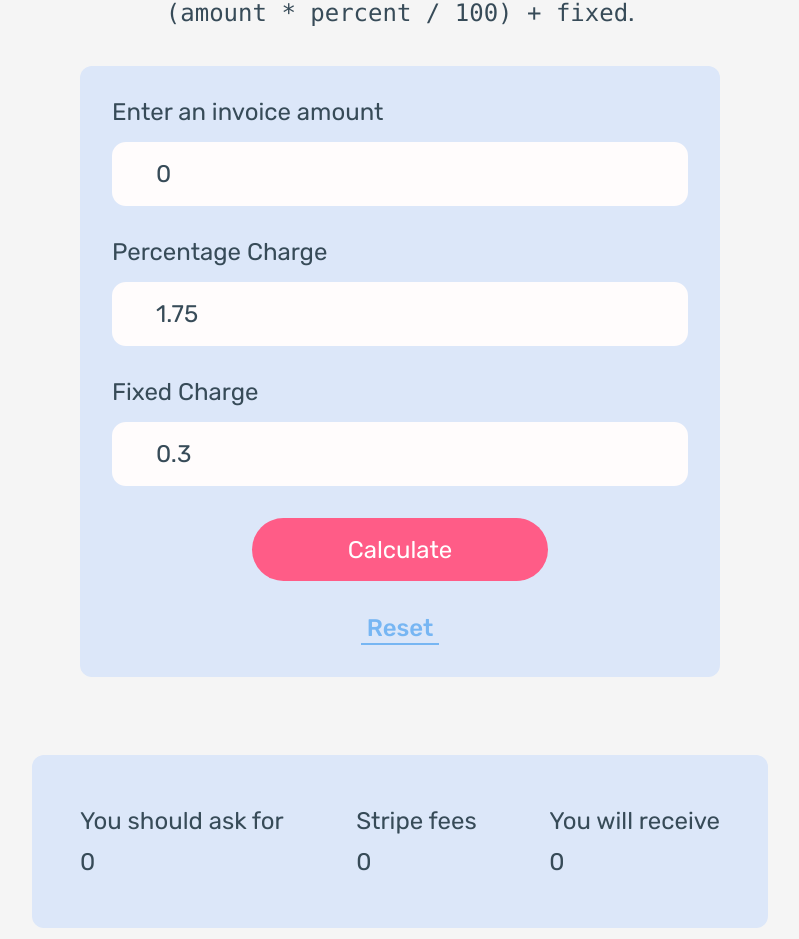
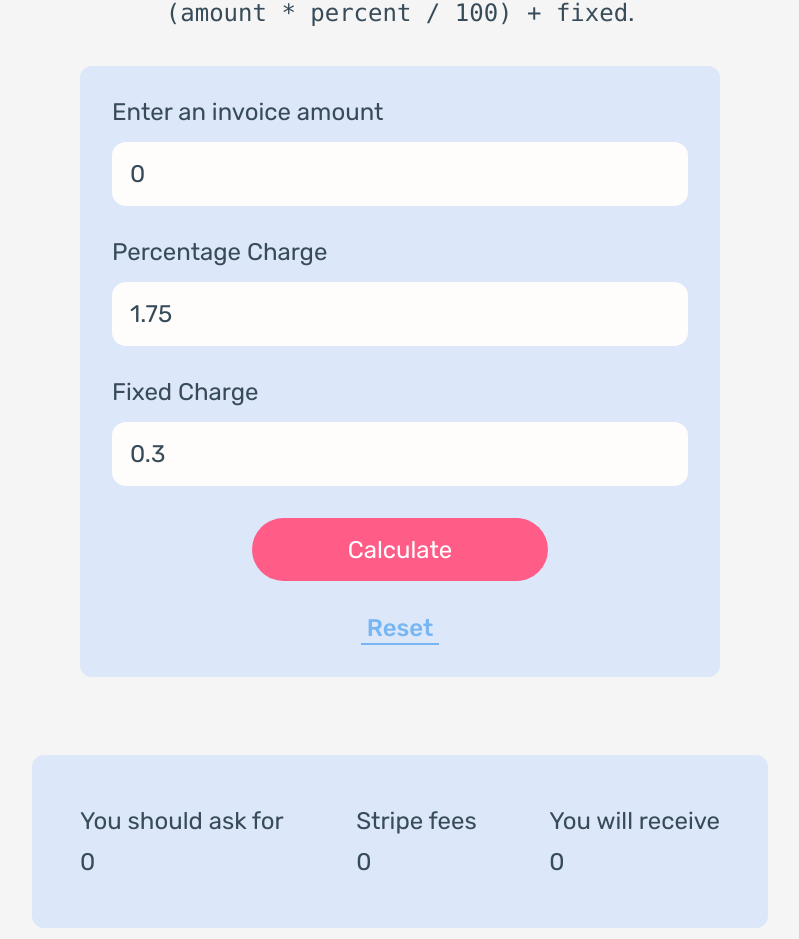
Before and after one commit to gagancodes99/stripe-fee-calculator, a React (Create React App) app: page / in a window 1280 px wide. Shown: the part 1532-2471 px from the top of the page, without its empty margins (240-1039 px from the left). Built offline with nearby package versions, Linux system fonts and the light colour scheme.

Commit message:
input padding

```diff
--- a/src/sass/styles.scss
+++ b/src/sass/styles.scss
@@ -234,7 +234,7 @@ p {
   }
   input {
     margin-bottom: 2rem;
-    padding: 1rem 1rem 1rem 2.625rem;
+    padding: 1rem;
     border: 2px $input-bg-color solid;
     border-radius: 14px;
     background: $input-bg-color;
```
